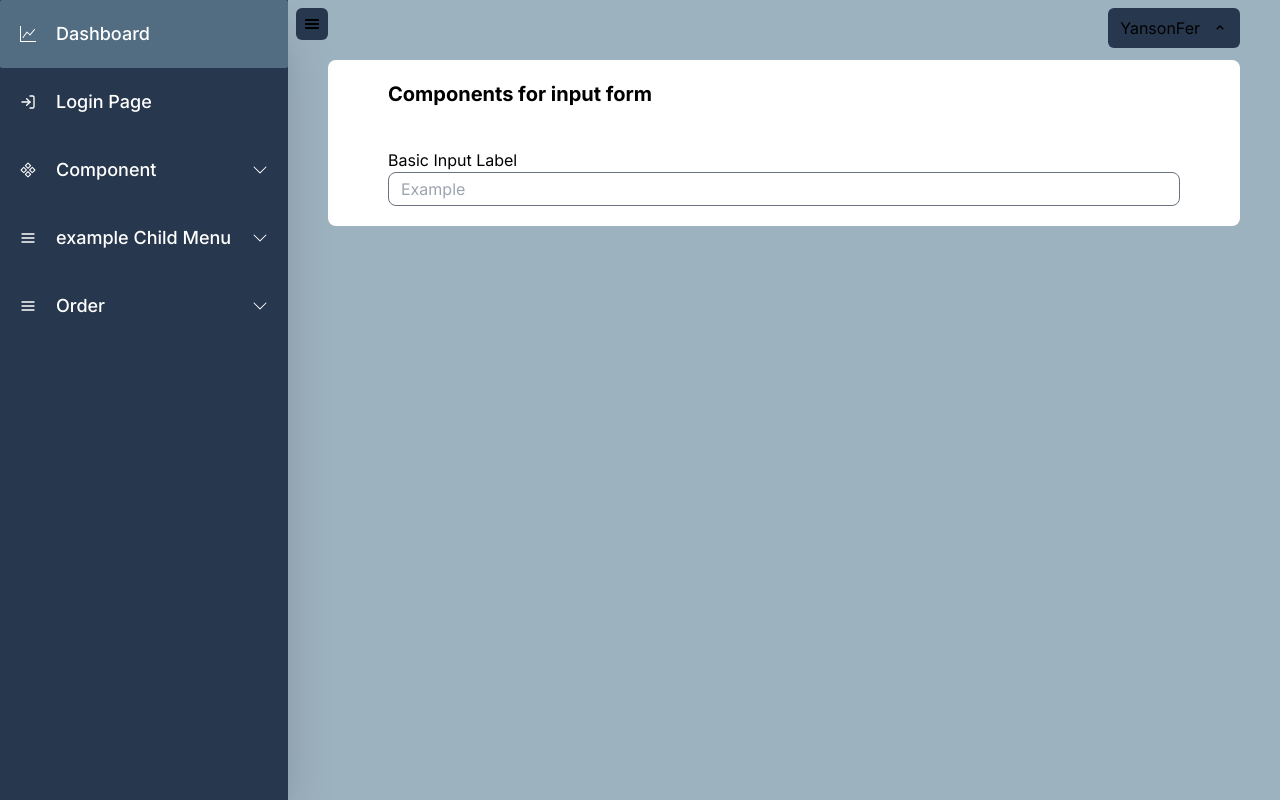
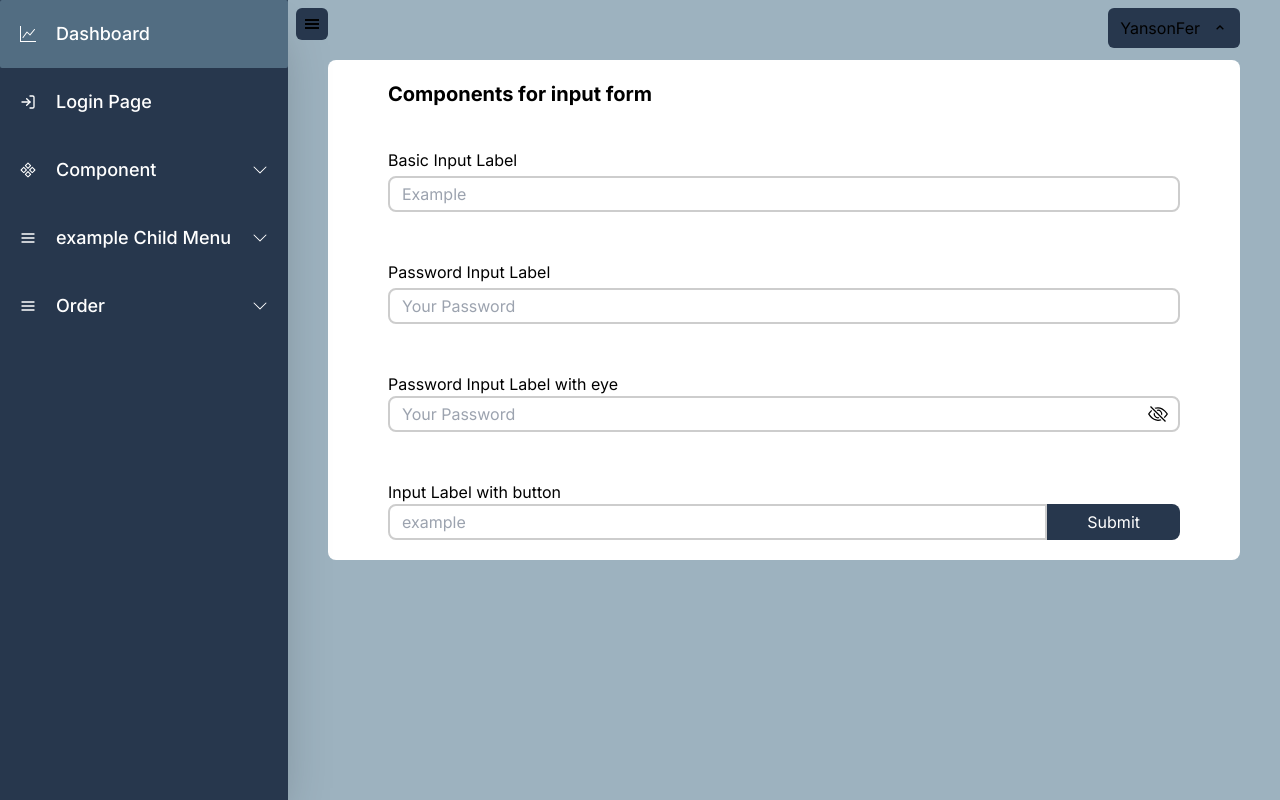
Before and after one commit to lnc23/dashboard-barang, a Next.js app: page /inputlabel in a window 1280 px wide. Built offline with nearby package versions, Linux system fonts and the light colour scheme.

Commit message:
input label page

```diff
--- a/src/app/inputlabel/page.tsx
+++ b/src/app/inputlabel/page.tsx
@@ -1,20 +1,83 @@
 "use client"
 import { Layout, Section } from "@/components"
+import { useState } from "react"
+import { BsEye, BsEyeSlash } from "react-icons/bs"
 
 export default function InputLabelPage() {
+  const [isEye, setIsEye] = useState<boolean>(false)
+
   return (
     <Layout>
       <div className="px-10 py-10 flex-grow">
         <Section marginTop={"5"}>
-          <div className="flex flex-col w-full px-10">
+          <div className="flex flex-col w-full px-10 space-y-2">
+            {/* basic imnput label */}
+            <div className="flex flex-col w-full">
               <span className="text-xl text-black font-bold">
                 Components for input form
               </span>
-            <span className="text-black mt-10">Basic Input Label</span>
+              <label className="text-black mt-10">Basic Input Label</label>
               <input
-              className="flex w-full border-[1px] border-gray-500 px-3 py-1 rounded-lg hover:border-[#526D82] hover:border-2 focus:outline-none focus:border-[#526D82] text-black"
+                className="flex w-full mt-1 border-[2px] border-[#cdcdcd] duration-300 px-3 py-1 rounded-lg hover:border-[#526D82] hover:border-2 focus:outline-none focus:border-[#526D82] text-black"
                 placeholder="Example"
               ></input>
+            </div>
+
+            {/* pasword input label */}
+            <div className="flex flex-col w-full">
+              <label className="text-black mt-10">Password Input Label</label>
+              <input
+                type="password"
+                className="flex w-full mt-1 border-[2px] border-[#cdcdcd] duration-300 px-3 py-1 rounded-lg hover:border-[#526D82] hover:border-2 focus:outline-none focus:border-[#526D82] text-black"
+                placeholder="Your Password"
+              ></input>
+            </div>
+
+            {/* pasword with eye input label */}
+            <div className="flex flex-col w-full">
+              <label className="text-black mt-10">
+                Password Input Label with eye
+              </label>
+              <div className="relative  h-fit w-full flex item-center">
+                <input
+                  type={`${isEye ? "text" : "password"}`}
+                  className="flex w-full border-[2px] border-[#cdcdcd] duration-300 px-3 py-1 rounded-lg hover:border-[#526D82] hover:border-2 focus:outline-none focus:border-[#526D82] text-black"
+                  placeholder="Your Password"
+                ></input>
+                {!isEye ? (
+                  <BsEyeSlash
+                    size={20}
+                    onClick={() => setIsEye(!isEye)}
+                    color="black"
+                    className="absolute right-3 top-2"
+                  />
+                ) : (
+                  <BsEye
+                    size={20}
+                    onClick={() => setIsEye(!isEye)}
+                    color="black"
+                    className="absolute right-3 top-2"
+                  />
+                )}
+              </div>
+            </div>
+
+            {/* input label with button */}
+            <div className="flex flex-col w-full">
+              <label className="text-black mt-10">
+                Input Label with button
+              </label>
+              <div className="relative  h-fit w-full flex flex-row">
+                <input
+                  type={`${isEye ? "text" : "password"}`}
+                  className="flex w-full border-[2px] border-[#cdcdcd] duration-300 px-3 py-1 rounded-l-lg hover:border-[#526D82] hover:border-2 focus:outline-none focus:border-[#526D82] text-black"
+                  placeholder="example"
+                ></input>
+                <button className="rounded-r-lg p-1 px-10 bg-[#27374D] text-white">
+                  Submit
+                </button>
+              </div>
+            </div>
           </div>
         </Section>
       </div>
```
Lines whose indentation alone changed are shown as unchanged.
